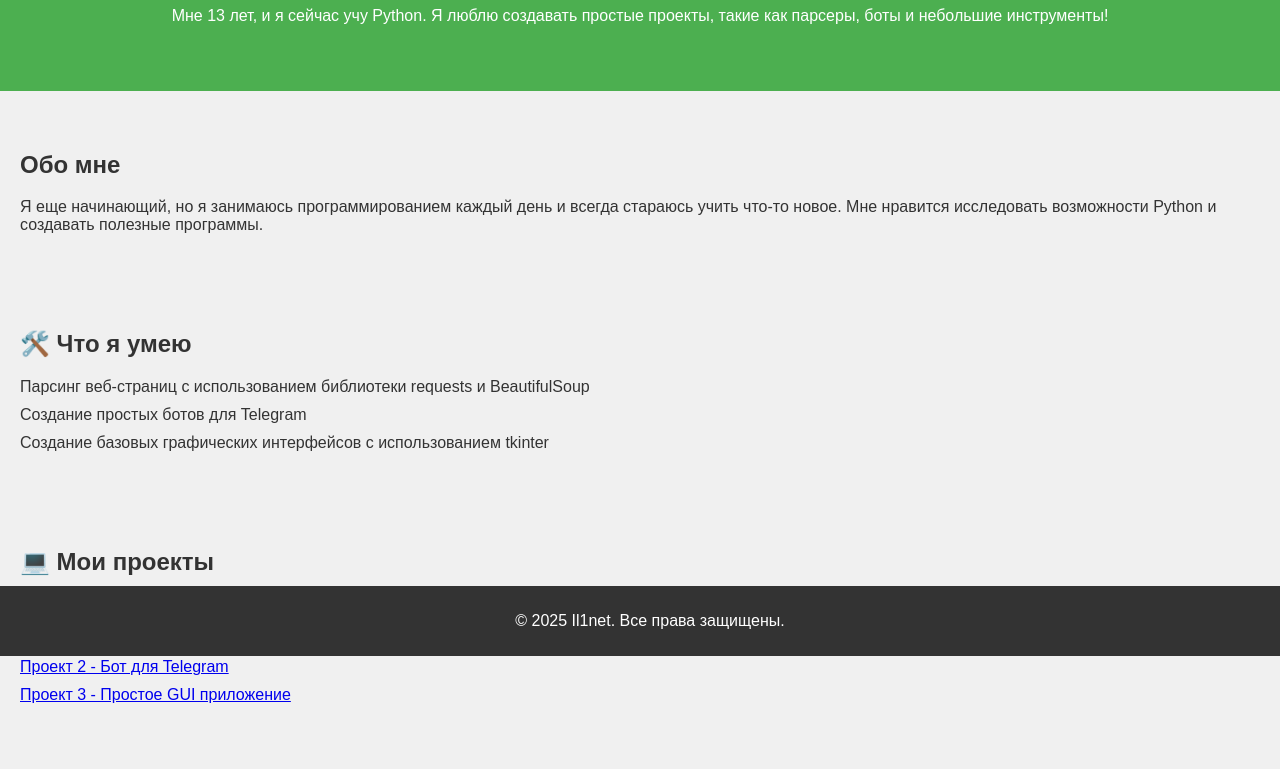
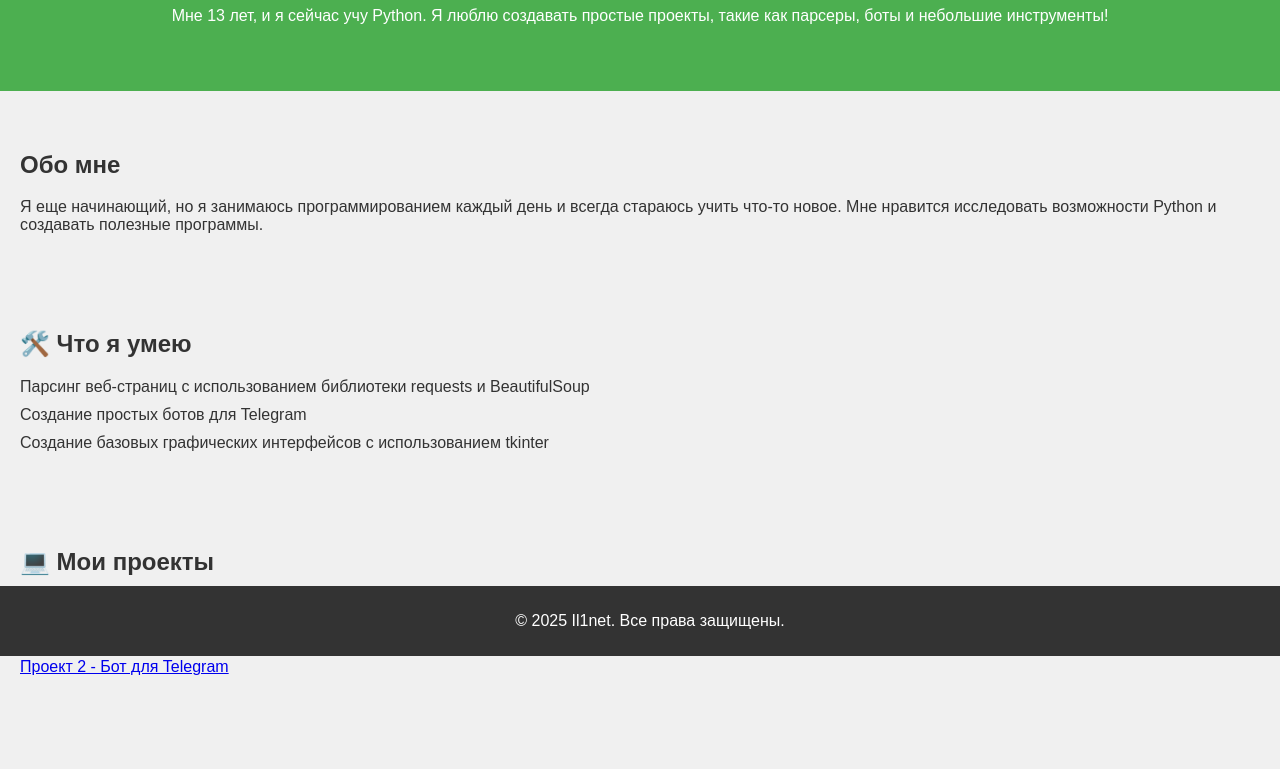
Before and after one commit to Il1net/Il1net.github.io, a plain HTML site: page index.html in a window 1280 px wide. Shown: the part 144-913 px from the top of the page. Drawn offline with Linux system fonts and the light colour scheme.

Commit message:
index.html

```diff
--- a/index.html
+++ b/index.html
@@ -32,7 +32,6 @@
         <ul>
             <li><a href="https://github.com/Il1net/project1">Проект 1 - Веб-скрейпер</a></li>
             <li><a href="https://github.com/Il1net/project2">Проект 2 - Бот для Telegram</a></li>
-            <li><a href="https://github.com/Il1net/project3">Проект 3 - Простое GUI приложение</a></li>
         </ul>
     </section>
 
```
